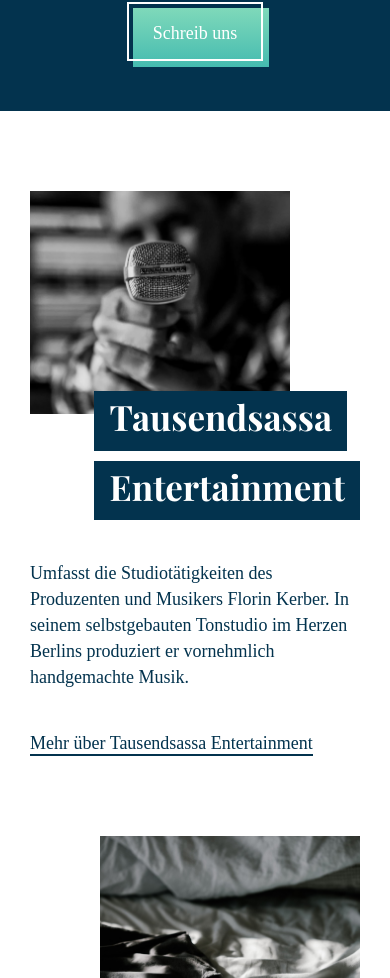
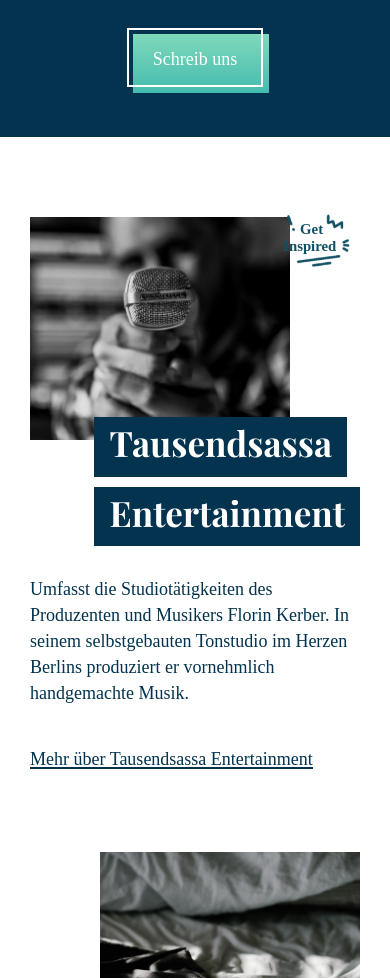
Before and after one commit to JaneMcBrain/lofds, a React (Create React App) app: page / in a window 390 px wide. Shown: the part 1022-2000 px from the top of the page. Built offline with nearby package versions, Linux system fonts and the light colour scheme; a web font is replaced by a local one.

Commit message:
fix spacings, getInspired for mobile

```diff
--- a/public/index.html
+++ b/public/index.html
@@ -12,7 +12,6 @@
       name="description"
       content="L.O.F.D.S. ein Familienunternehmen welches Organisation, Kreativität und Schönheit vereint. In unserem Team können innovative Ideen wachsen und unsere Business Center unterstützen sich gegenseitig, Expertise wird geteilt und dem Schaffensgeist sind keine Grenzen gesetzt. Ob Eventplanung, Design, Mode, Musik oder Equipmentverleih LOFDS zeichnet sich durch seine Vielfältigkeit aus und wird dadurch einzigartig. Obwohl Ideen meist klein beginnen, kann durch den Zusammenschluss unserer Business Center bereits ein Funke zu etwas Großem werden. Spaß, Kreativität und Begeisterung zeichnen unsere Arbeit aus, eben eine lustige Organisation für dolle Sachen. Seit neustem vermieten wir auch Handtücher für Veranstaltungen, Events und Gatronomie innerhalb von Berlin. Unser Handtuchservice umfasst das Ausliefern und reinigen verschiedener Handtucharten. Wer bei uns Handtücher mieten/ausleihen möchte ist an einer guten Adresse."
     />
-    <link rel="apple-touch-icon" href="%PUBLIC_URL%/logo192.png" />
     <!--
       manifest.json provides metadata used when your web app is installed on a
       user's mobile device or desktop. See https://developers.google.com/web/fundamentals/web-app-manifest/
--- a/src/components/common/GetInspired.tsx
+++ b/src/components/common/GetInspired/index.tsx
@@ -1,8 +1,8 @@
 import styled from 'styled-components';
-import logoWhite from '../../assets/images/get-inspired-white.svg';
-import logoBlue from '../../assets/images/get-inspired-blue.svg';
-import useWindowScrollPosition from '../../utils/hooks';
-import { mailTo, tablet } from '../../assets/assets';
+import logoWhite from '../../../assets/images/get-inspired-white.svg';
+import logoBlue from '../../../assets/images/get-inspired-blue.svg';
+import useWindowScrollPosition from '../../../utils/hooks';
+import { mailTo, tablet } from '../../../assets/assets';
 
 interface ComponentProps{
   color: string;
@@ -19,7 +19,8 @@ function GetInspired({color, startFrom, scrollTo}: ComponentProps){
     right: 0px;
     top: ${isBlue() ? '50px' : '218px'};
     @media only screen and (max-width: ${tablet}){
-      display: none;
+      width: 154px;
+      top: ${isBlue() ? '25px' : '59px'};
     }
   `;
 
@@ -27,7 +28,7 @@ function GetInspired({color, startFrom, scrollTo}: ComponentProps){
     <a href={mailTo}>
       <Icon
         src={isBlue() ? logoBlue : logoWhite}
-        className={shouldScroll() ? 'fixed' : 'absolute'}
+        className={shouldScroll() ? 'fixed icon-fixed' : 'absolute icon-absolute'}
         alt="Get inspired!"></Icon>
     </a>
   )
--- a/src/components/common/HighlightText/HighlightText.tsx
+++ b/src/components/common/HighlightText/HighlightText.tsx
@@ -3,8 +3,11 @@ import styled from 'styled-components';
 export default function HighlightText(props){
   const Text = styled.span`
     display: inline-block;
-    margin-bottom: 10px;
     padding: 4px 15px 12px;
+
+    :not(:last-of-type){
+      margin-bottom: 10px;
+    }
   `;
   return (
     <Text className={props.highlight}>{props.text}</Text>
--- a/src/components/content/Elements/Elements.tsx
+++ b/src/components/content/Elements/Elements.tsx
@@ -9,7 +9,7 @@ import tausendsassa from '../../../assets/images/tausendsassa-element.jpg'
 import labelsitter from '../../../assets/images/labelsitter-element.jpg'
 import saxophonretreat from '../../../assets/images/saxophonretreat-element.jpg'
 import handtuchverleih from '../../../assets/images/hundtuchverleih-element.jpg'
-import GetInspired from '../../common/GetInspired';
+import GetInspired from '../../common/GetInspired/index';
 
 export default function Elements(){
   const isEven = (index) => (index + 1) % 2 === 0;
@@ -18,7 +18,7 @@ export default function Elements(){
 
   return (
     <div className="elements flex dir-column relative">
-      <GetInspired color="blue" startFrom={1050} scrollTo={4800} />
+      <GetInspired color="blue" startFrom={1115} scrollTo={7000} />
       {elements.map((el, index) =>
         <div key={el.title} id={convertId(el.title)}
           className={isEven(index) ? 'elements__item elements__item--reverse' : 'elements__item'}>
@@ -29,7 +29,11 @@ export default function Elements(){
               {el.title_2 && <HighlightText highlight='dark-bg' text={el.title_2}/>}
             </h2>
             <p className="elements__text">{el.text}</p>
-            {el.linkAnchor.length > 0 && <Link link={el.linkAnchor} text={el.linkText}></Link>}
+            {el.linkAnchor.length > 0 &&
+              <p className="elements__link">
+                <Link link={el.linkAnchor} text={el.linkText}></Link>
+              </p>
+            }
           </div>
         </div>
         )
--- a/src/components/content/Elements/elements.sass
+++ b/src/components/content/Elements/elements.sass
@@ -32,10 +32,13 @@
 
   &__text
     margin-top: 30px
-    margin-bottom: 40px
+
+  &__link
+    margin-top: 40px
 
   @media only screen and (max-width: $phone)
     padding: 80px 30px 0
+    margin-bottom: 25px
 
     &__item
       margin-bottom: 80px
--- a/src/components/content/Intro.tsx
+++ b/src/components/content/Intro.tsx
@@ -2,7 +2,7 @@ import styled from 'styled-components';
 import { intro, phone } from '../../assets/assets';
 import image from '../../assets/images/intro-comic.jpg'
 import Button from '../common/Button/Button';
-import GetInspired from '../common/GetInspired';
+import GetInspired from '../common/GetInspired/index';
 import HighlightText from '../common/HighlightText/HighlightText';
 
 export default function Intro(){
@@ -27,7 +27,7 @@ export default function Intro(){
 
   const Image = styled.img`
     width: ${imageWidth};
-    margin-bottom: 100px;
+    margin-bottom: 50px;
 
     @media only screen and (max-width: ${phone}){
       width: 100%;
@@ -53,8 +53,10 @@ export default function Intro(){
     padding-left: 15vw;
     column-count: 2;
     column-gap: 7vw;
+    margin-bottom: 50px;
 
     @media only screen and (max-width: ${phone}){
+      margin-bottom: 76px;
       column-count: 1;
       padding: 0px;
     }
@@ -68,9 +70,9 @@ export default function Intro(){
           {intro.title.map(word => <HighlightText key={word} highlight="gradient-bg" text={word}></HighlightText>)}
         </Title>
       </ImgDiv>
-      <Text className="mb-50 text-light">{intro.text}</Text>
+      <Text className="text-light">{intro.text}</Text>
       <Button text={intro.button.text} link={intro.button.link}></Button>
-      <GetInspired color="white" startFrom={0} scrollTo={1000} />
+      <GetInspired color="white" startFrom={0} scrollTo={1082} />
     </Container>
   );
 }
--- a/src/components/content/Partners/partners.sass
+++ b/src/components/content/Partners/partners.sass
@@ -22,5 +22,4 @@
     justify-content: flex-start
 
   @media only screen and (max-width: $phone)
-    &__item
-      width: 170px
+    padding-bottom: 50px
--- a/src/components/content/Project/project.sass
+++ b/src/components/content/Project/project.sass
@@ -45,9 +45,10 @@
     max-width: 305px
 
   @media only screen and (max-width: $phone)
-    margin-bottom: 50px
+    margin-bottom: 20px
     padding-right: 30px
     padding-left: 30px
+    padding-bottom: 0
 
     &::before, &::after
       top: 53%
```
Also changed, not shown: public/logo192.png (deleted), public/logo512.png (deleted).
